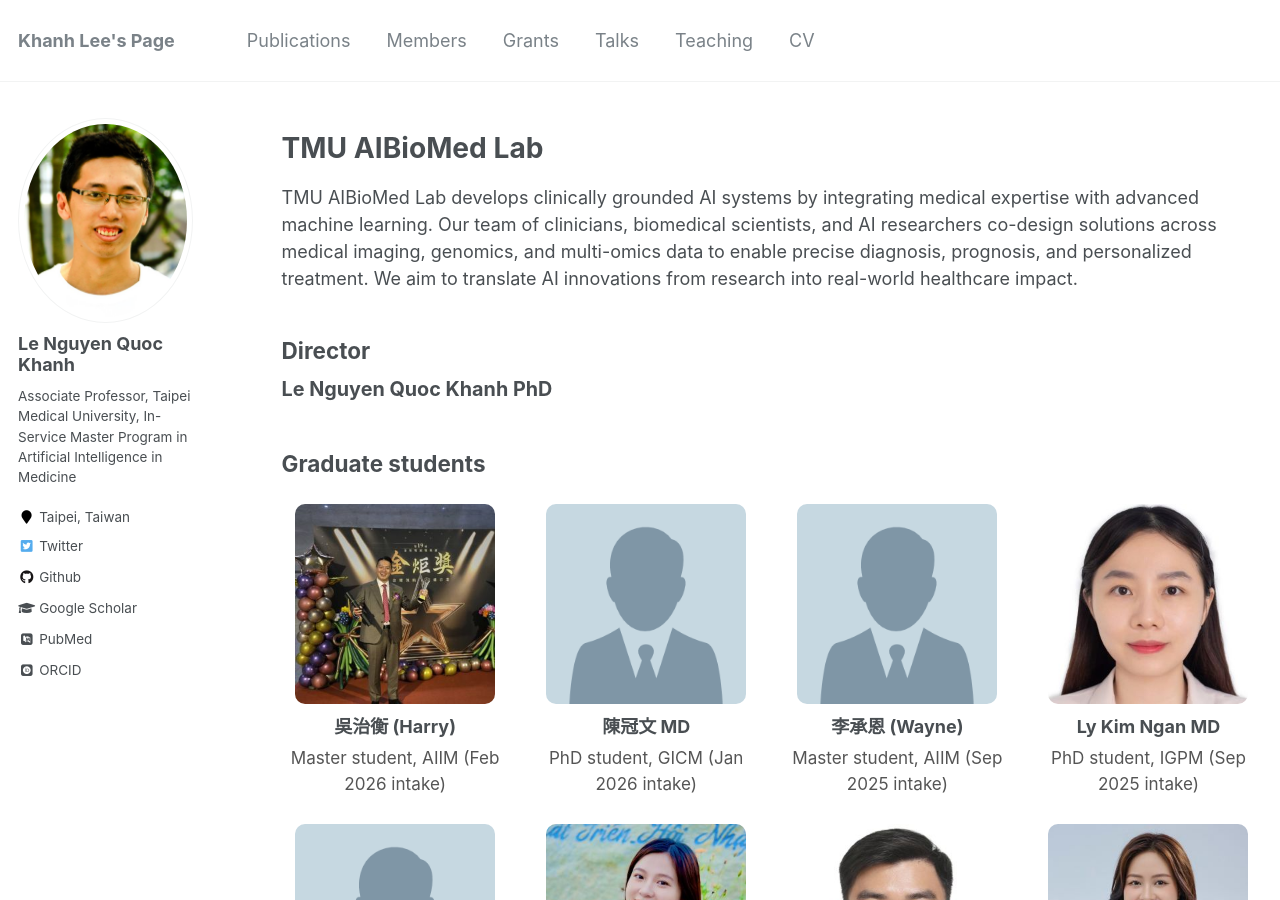
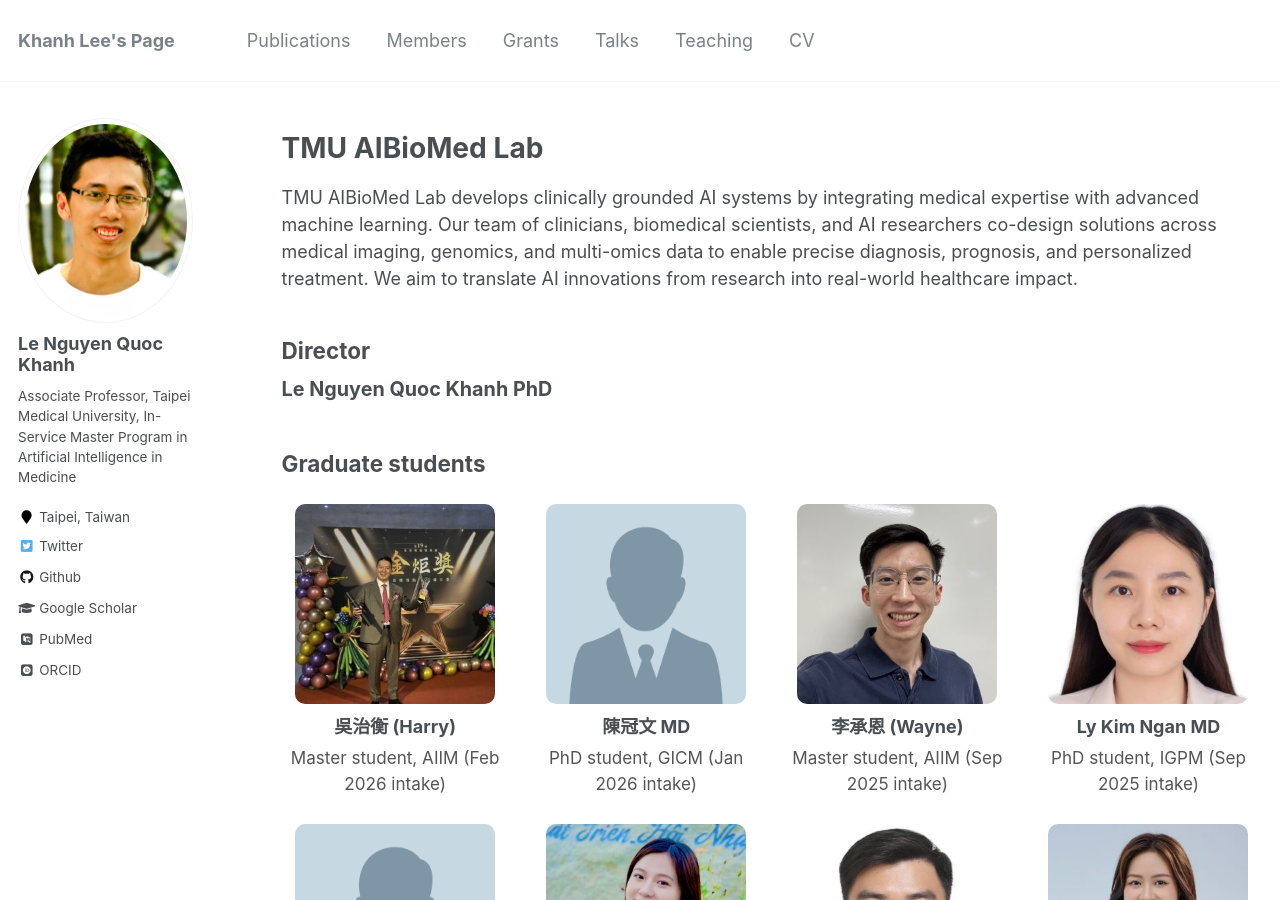
Before and after one commit to khanhlee/khanhlee.github.io, a Jekyll site: the page built from _pages/member.md, in a window 1280 px wide and 900 px high. Built offline with Jekyll 4.4.1, drawn with Linux system fonts in a browser that asks for light colours; some web fonts are replaced.

Commit message:
Update member.md

```diff
--- a/_pages/member.md
+++ b/_pages/member.md
@@ -88,7 +88,7 @@ TMU AIBioMed Lab develops clinically grounded AI systems by integrating medical
   </div>
 
   <div class="member-card">
-    <img src="/images/male.png" alt="李承恩 (Wayne)">
+    <img src="/images/wayne.jpg" alt="李承恩 (Wayne)">
     <div class="member-name">李承恩 (Wayne)</div>
     <div class="member-role">Master student, AIIM (Sep 2025 intake)</div>
   </div>
```
